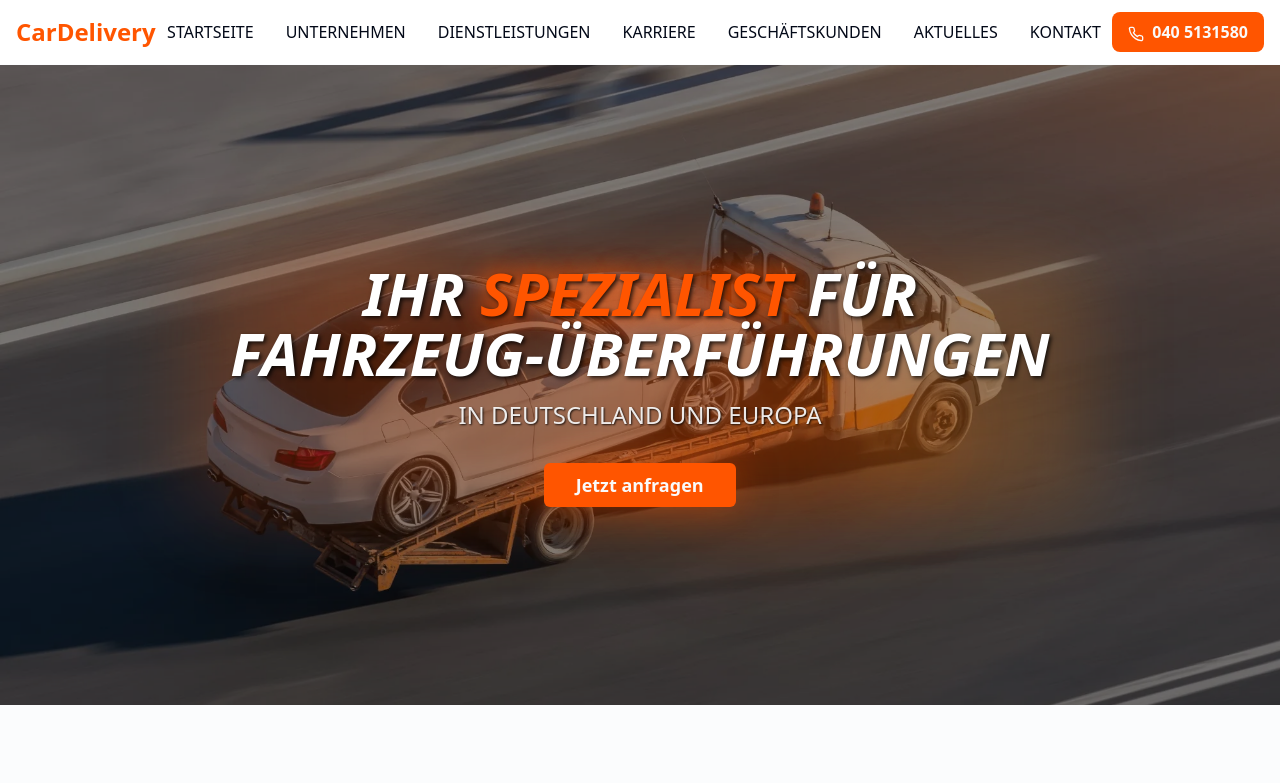
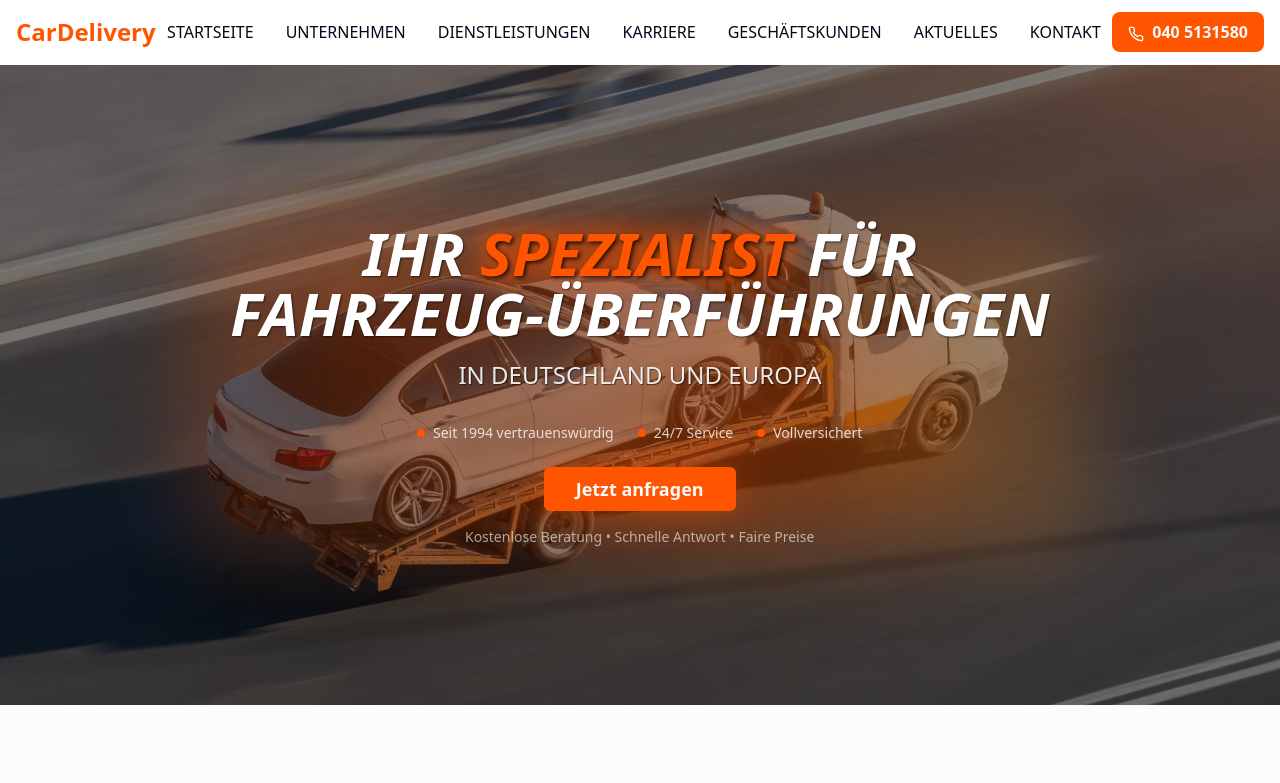
Before and after one commit to dvvvvv411/gray-car-canvas, a React (Vite) app: page / in a window 1280 px wide. Shown: the top 783 px of the page. Built offline with nearby package versions, Linux system fonts and the light colour scheme.

Commit message:
Fix: Reduce text shadow and add content
Reduce text shadow and add content around the "Jetzt Anfragen" button.

```diff
--- a/src/pages/Index.tsx
+++ b/src/pages/Index.tsx
@@ -75,22 +75,40 @@ const Index = () => {
           <div className="absolute inset-0 bg-gradient-to-r from-primary/20 via-primary/30 to-accent/20 rounded-3xl blur-2xl animate-glow-pulse"></div>
 
           <div className="relative z-10 animate-fade-in-up">
-            <h1 className="text-4xl md:text-5xl lg:text-6xl font-bold leading-tight text-white mb-6" style={{ textShadow: '2px 2px 4px rgba(0,0,0,0.8)' }}>
+            <h1 className="text-4xl md:text-5xl lg:text-6xl font-bold leading-tight text-white mb-6" style={{ textShadow: '1px 1px 2px rgba(0,0,0,0.6)' }}>
               <em>IHR <span className="text-primary animate-specialist-glow">SPEZIALIST</span> FÜR</em>
               <br />
               <em>FAHRZEUG-ÜBERFÜHRUNGEN</em>
               <br />
-              <span className="text-lg md:text-xl lg:text-2xl font-normal text-white/90 mt-4 block" style={{ textShadow: '1px 1px 2px rgba(0,0,0,0.8)' }}>
+              <span className="text-lg md:text-xl lg:text-2xl font-normal text-white/90 mt-4 block" style={{ textShadow: '1px 1px 1px rgba(0,0,0,0.5)' }}>
                 IN DEUTSCHLAND UND EUROPA
               </span>
             </h1>
             <div className="mt-8 animate-scale-in" style={{ animationDelay: '0.3s', animationFillMode: 'both' }}>
+              {/* Trust indicators */}
+              <div className="flex flex-wrap items-center justify-center gap-6 mb-6 text-white/80">
+                <div className="flex items-center gap-2">
+                  <div className="w-2 h-2 bg-primary rounded-full animate-glow-pulse"></div>
+                  <span className="text-sm font-medium">Seit 1994 vertrauenswürdig</span>
+                </div>
+                <div className="flex items-center gap-2">
+                  <div className="w-2 h-2 bg-primary rounded-full animate-glow-pulse" style={{ animationDelay: '1s' }}></div>
+                  <span className="text-sm font-medium">24/7 Service</span>
+                </div>
+                <div className="flex items-center gap-2">
+                  <div className="w-2 h-2 bg-primary rounded-full animate-glow-pulse" style={{ animationDelay: '2s' }}></div>
+                  <span className="text-sm font-medium">Vollversichert</span>
+                </div>
+              </div>
+
               <Button
                 size="lg"
                 className="bg-primary hover:bg-primary/90 text-primary-foreground px-8 py-4 text-lg font-semibold shadow-glow-orange hover:shadow-glow-orange transition-all duration-300 transform hover:scale-105"
               >
                 Jetzt anfragen
               </Button>
+
+              <p className="text-white/60 text-sm mt-4">Kostenlose Beratung • Schnelle Antwort • Faire Preise</p>
             </div>
           </div>
         </div>
```
